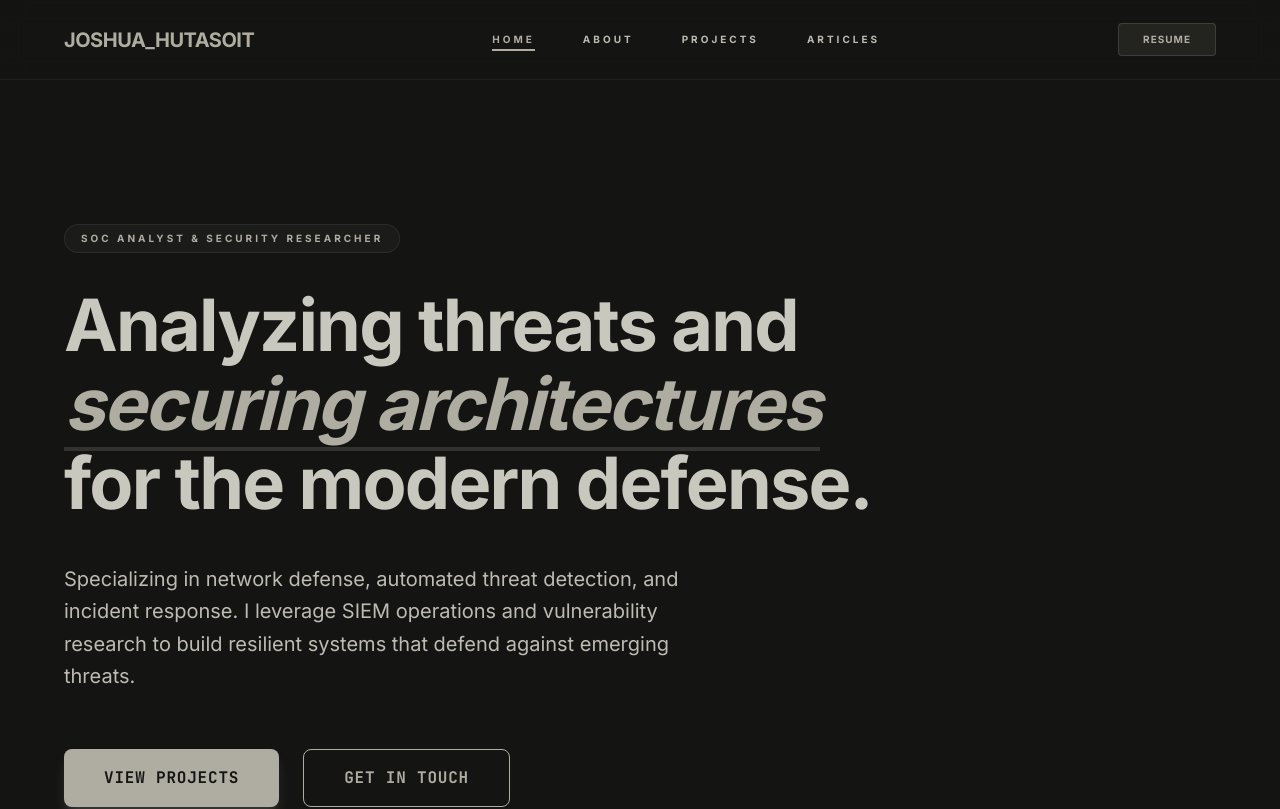
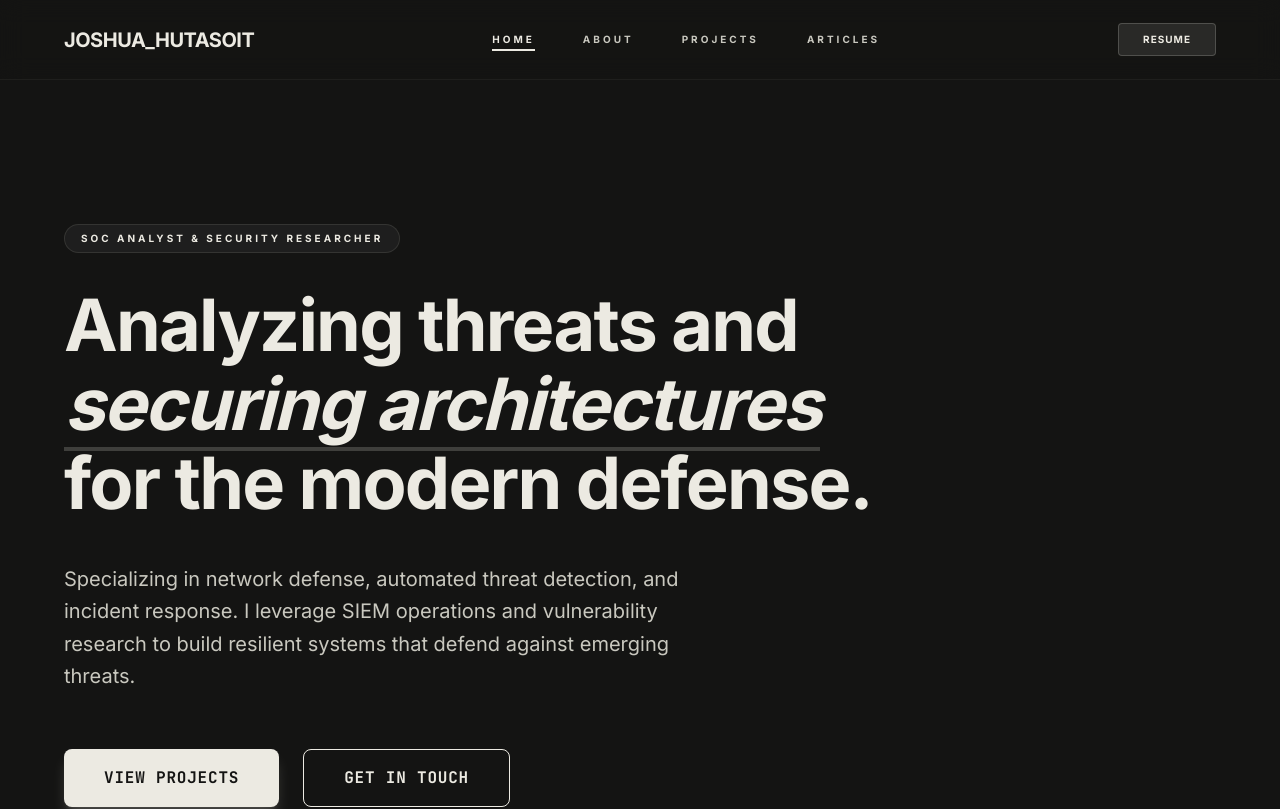
Before and after one commit to G4l1le30/Portfolio, a React (Vite) app: page / in a window 1280 px wide. Shown: the top 809 px of the page. Built offline with nearby package versions, Linux system fonts and the light colour scheme.

Commit message:
style: increase text contrast to improve readability on low brightness

```diff
--- a/src/index.css
+++ b/src/index.css
@@ -1,9 +1,9 @@
 @import "tailwindcss";
 
 @theme {
-  --color-primary: #AFACA1; /* Accent */
-  --color-secondary: #BDBBB2;
-  --color-tertiary: #C9C8BF;
+  --color-primary: #ECEAE2; /* Bright accent for active items/buttons */
+  --color-secondary: #C9C8BF;
+  --color-tertiary: #AFACA1;
   --color-background: #141413; /* BG */
   --color-surface: #141413;
   --color-surface-bright: #1c1c1b;
@@ -11,9 +11,9 @@
   --color-surface-container-low: #171716;
   --color-surface-container-high: #1c1c1b;
   --color-surface-container-highest: #212120;
-  --color-on-surface: #C9C8BF; /* Text Primary */
-  --color-on-surface-variant: #BDBBB2; /* Text Secondary */
-  --color-outline: #AFACA1;
+  --color-on-surface: #ECEAE2; /* Heading / Text Primary */
+  --color-on-surface-variant: #C9C8BF; /* Body Text / Text Secondary */
+  --color-outline: #AFACA1; /* Meta Text / Text Muted */
   --color-outline-variant: #2a2a29;
 
   --font-mono: "JetBrains Mono", monospace;
```
